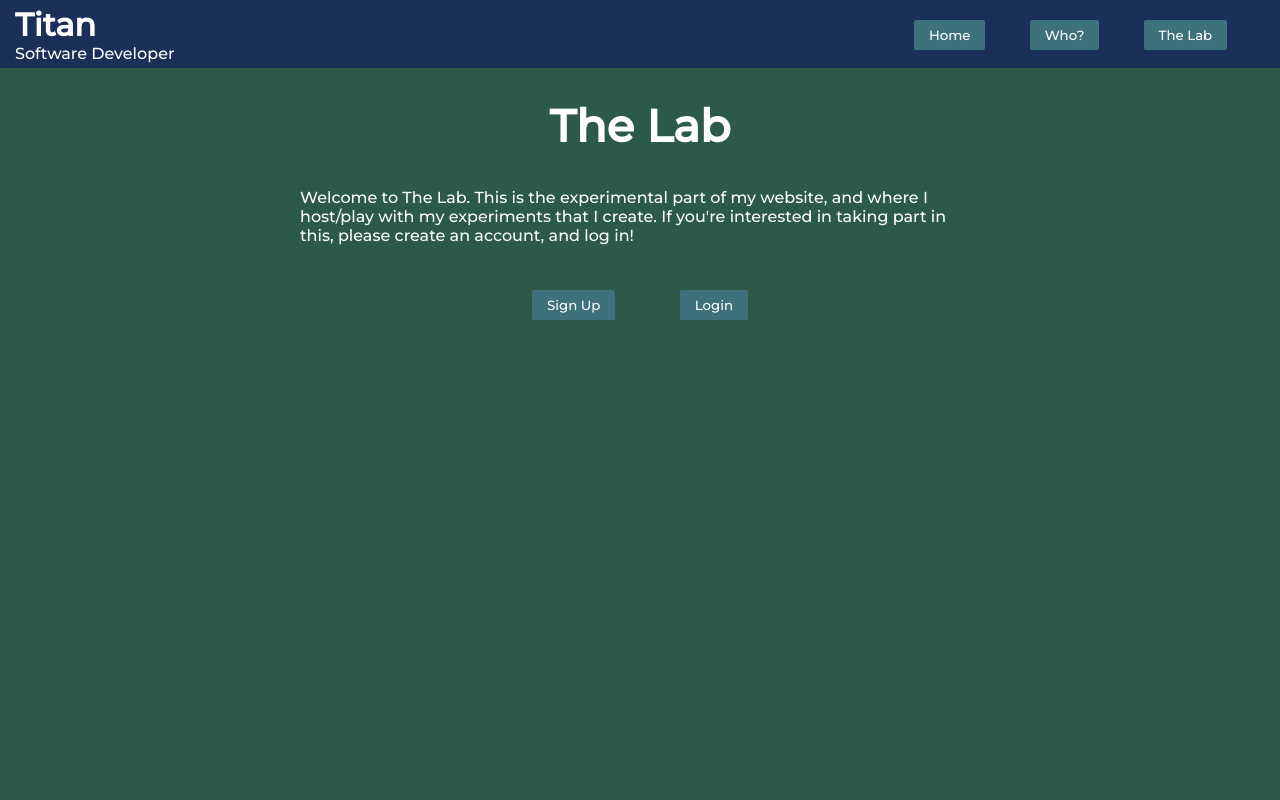
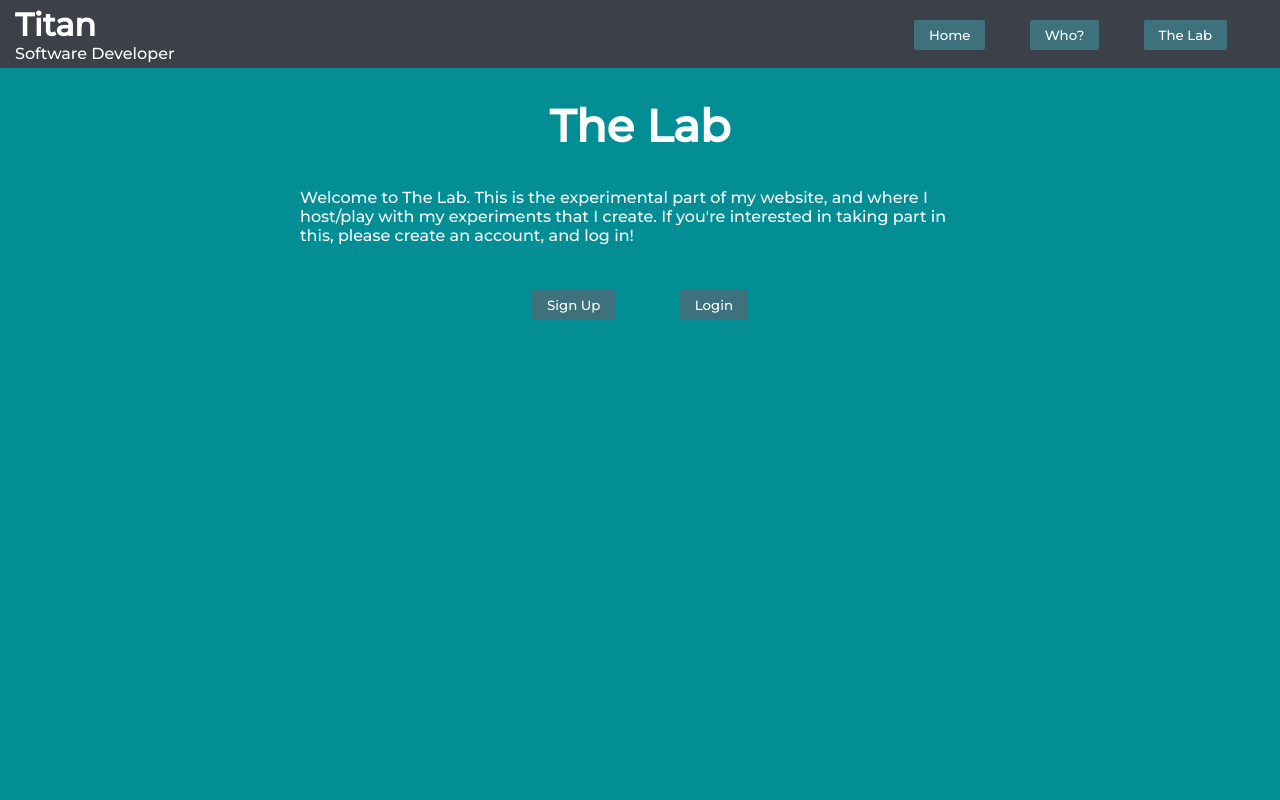
Before and after one commit to untold-titan/untoldtitan-blog, a SvelteKit app: page /the-lab in a window 1280 px wide. Shown: the top 800 px of the page. Built offline with nearby package versions, Linux system fonts and the light colour scheme; no server answers.

Commit message:
Trying new Color Schemes - Blue/Grey

```diff
--- a/src/app.html
+++ b/src/app.html
@@ -9,7 +9,7 @@
 		<link href="https://fonts.googleapis.com/css2?family=Montserrat:wght@500&display=swap" rel="stylesheet">
 		%sveltekit.head%
 	</head>
-	<body class="secondaryG">
+	<body class="primary">
 		%sveltekit.body%
 	</body>
 </html>
--- a/src/routes/+layout.svelte
+++ b/src/routes/+layout.svelte
@@ -2,7 +2,7 @@
     import { goto } from "$app/navigation";
 </script>
 
-<div class="primaryB topbar">
+<div class="secondary topbar">
     <div class="title">
         <h1>Titan</h1>
         <p>Software Developer</p>
@@ -16,27 +16,24 @@
 
 <slot />
 
-<div class="footer primaryB">
+<div class="footer secondary">
     <p>This site was built with Svelte</p>
     <p>Designed with the help of my awesome friends!</p>
 </div>
 
 <style>
     /* The Global Theme */
-    :global(.primaryB) {
-        background-color: #1b3059;
+    :global(.primary) {
+        background-color: #038e96;
     }
-    :global(.secondaryB) {
-        background-color: #395273;
+    :global(.secondary) {
+        background-color: #3C4048;
     }
-    :global(.primaryG) {
-        background-color: #143840;
+    :global(.tritary) {
+        background-color: #B2B2B2;
     }
-    :global(.secondaryG) {
-        background-color: #2d5949;
-    }
-    :global(.accent) {
-        background-color: #f2e3c4;
+    :global(.quad) {
+        background-color: #EAEAEA;
     }
     /* :global(div) {
         color: #ffffff;
@@ -47,7 +44,7 @@
     :global(body) {
         margin: 0;
         font-family: "Montserrat", sans-serif;
-        color: #ffffff;
+        color: #FFFFFF;
     }
     :global(h1) {
         margin: 0;
```
